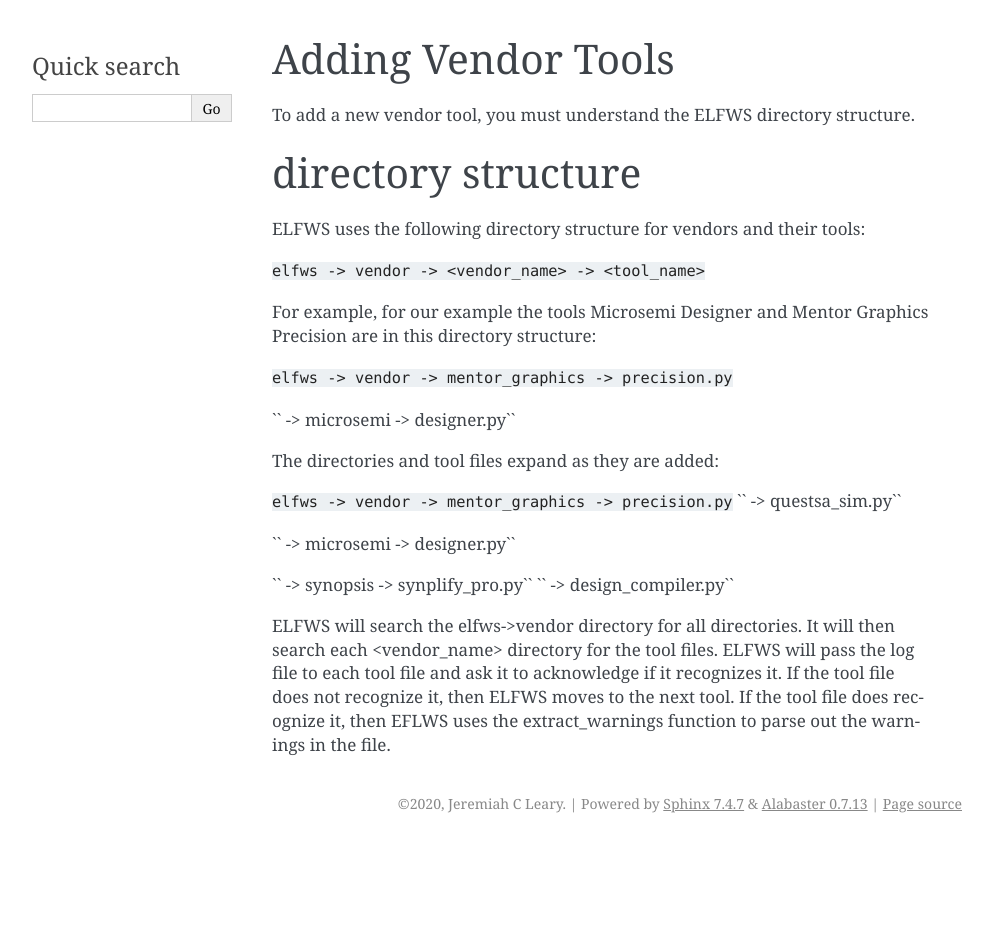
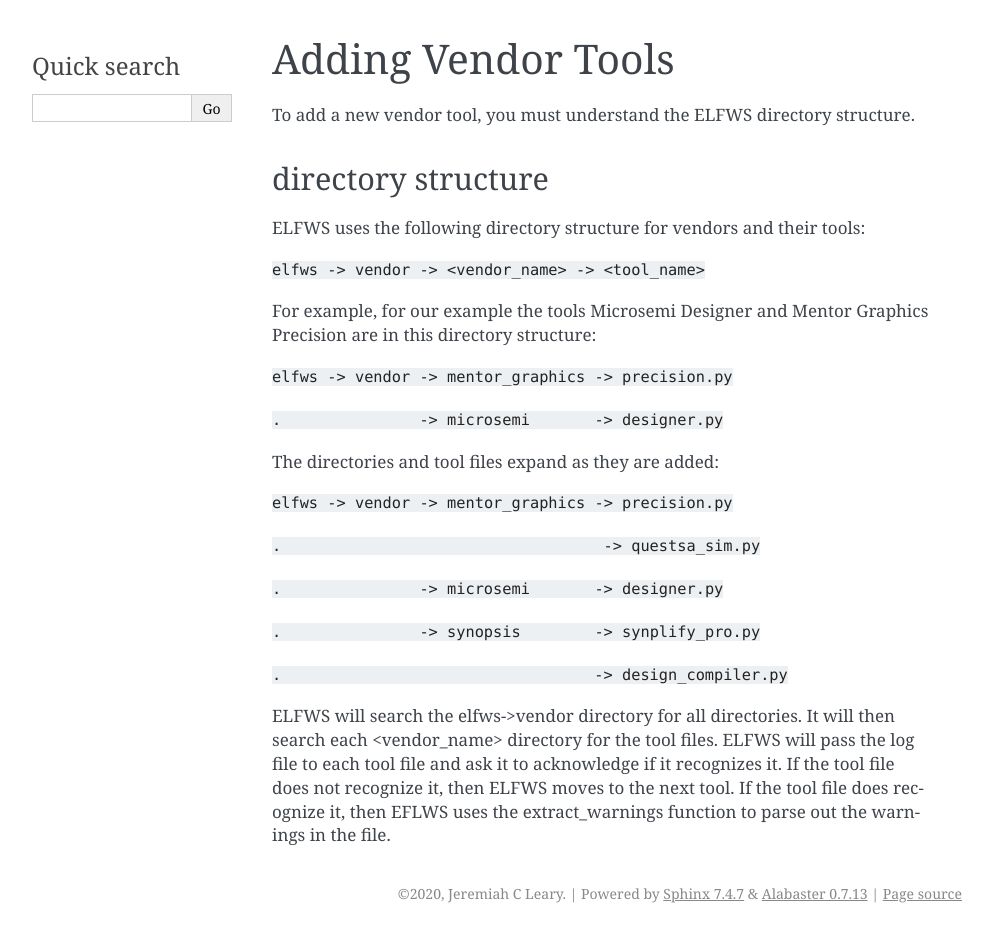
Before and after one commit to jeremiah-c-leary/eda-log-file-warning-suppressor, a Sphinx documentation site: the page built from docs/source/adding_tools.rst, in a window 1280 px wide. Shown: the whole page, without its empty margins (148-1141 px from the left). Built offline with Sphinx 7.4.7, drawn with Linux system fonts in a browser that asks for light colours; before the commit the page ends 900 px from its top, so only the background shows below that.

Commit message:
Fixing formatting.

```diff
--- a/docs/source/adding_tools.rst
+++ b/docs/source/adding_tools.rst
@@ -4,7 +4,7 @@
 To add a new vendor tool, you must understand the ELFWS directory structure.
 
 directory structure
--------------------
+~~~~~~~~~~~~~~~~~~~
 
 ELFWS uses the following directory structure for vendors and their tools:
 
@@ -15,19 +15,21 @@
 
 ``elfws -> vendor -> mentor_graphics -> precision.py``
 
-``                -> microsemi       -> designer.py``
+``.               -> microsemi       -> designer.py``
 
 
 The directories and tool files expand as they are added:
 
 
 ``elfws -> vendor -> mentor_graphics -> precision.py``
-``                                   -> questsa_sim.py``
 
-``                -> microsemi       -> designer.py``
+``.                                   -> questsa_sim.py``
 
-``                -> synopsis        -> synplify_pro.py``
-``                                   -> design_compiler.py``
+``.               -> microsemi       -> designer.py``
+
+``.               -> synopsis        -> synplify_pro.py``
+
+``.                                  -> design_compiler.py``
 
 
 ELFWS will search the elfws->vendor directory for all directories.
```
